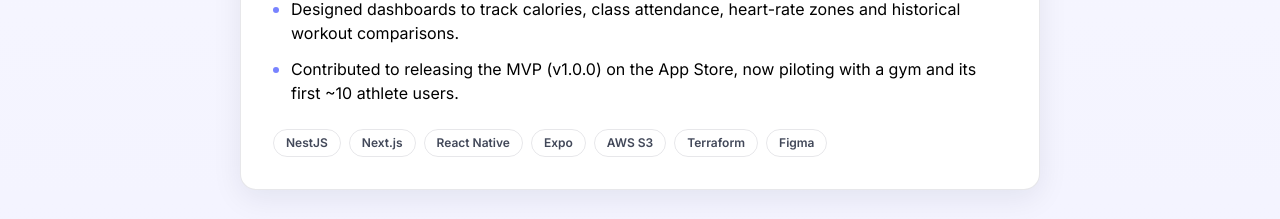
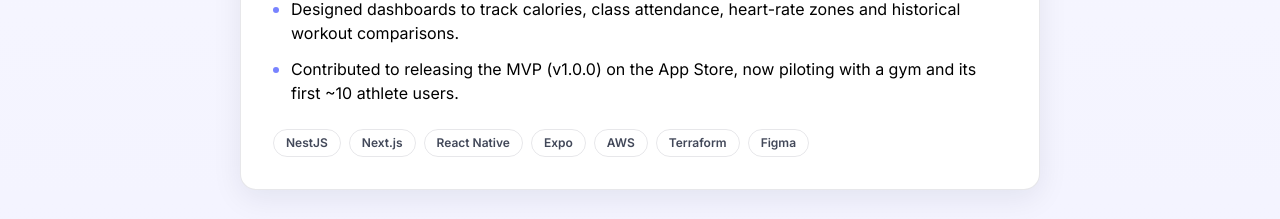
Before and after one commit to rami-platero/portfolio_frontend, a React (Vite) app: page / in a window 1280 px wide. Shown: the part 1840-2059 px from the top of the page. Built offline with nearby package versions, Linux system fonts and the light colour scheme.

Commit message:
chore(experience): shorten aws tag to aws

```diff
--- a/src/components/Sections/Experience.jsx
+++ b/src/components/Sections/Experience.jsx
@@ -13,7 +13,7 @@ const stack = [
   "Next.js",
   "React Native",
   "Expo",
-  "AWS S3",
+  "AWS",
   "Terraform",
   "Figma",
 ];
```
